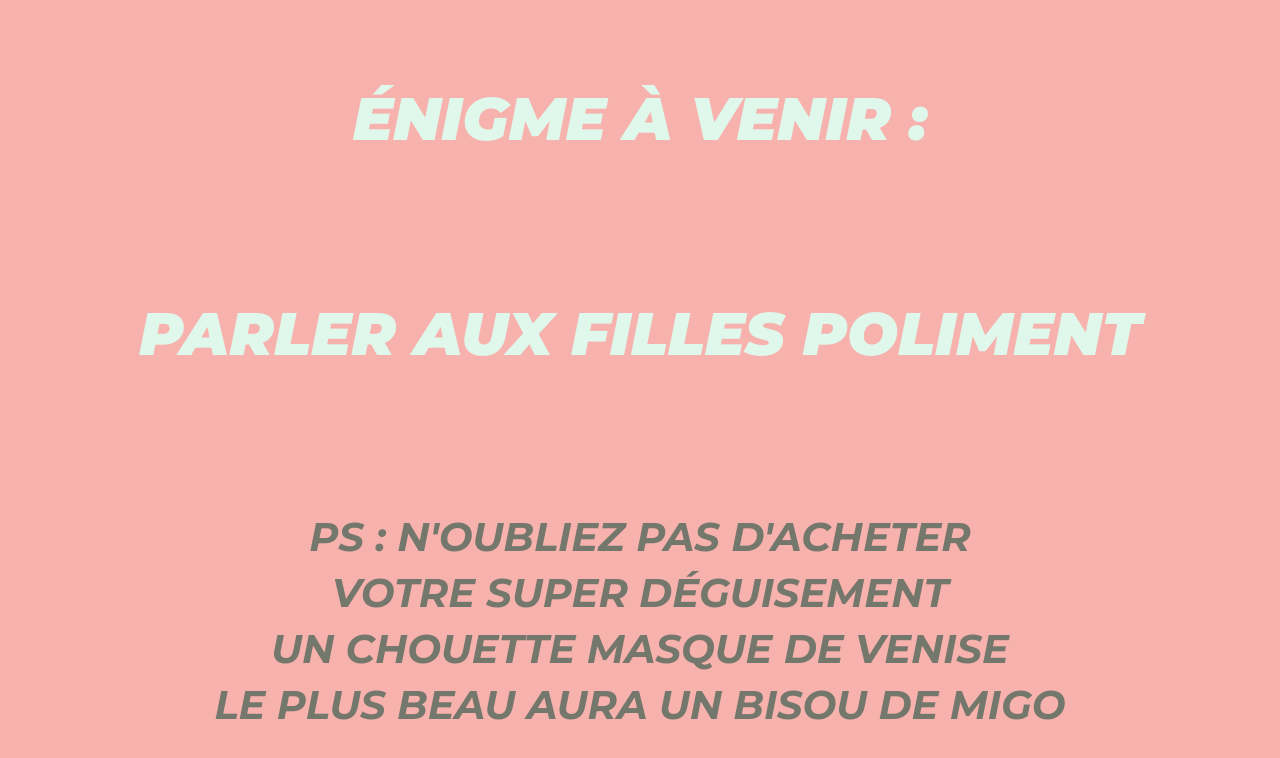
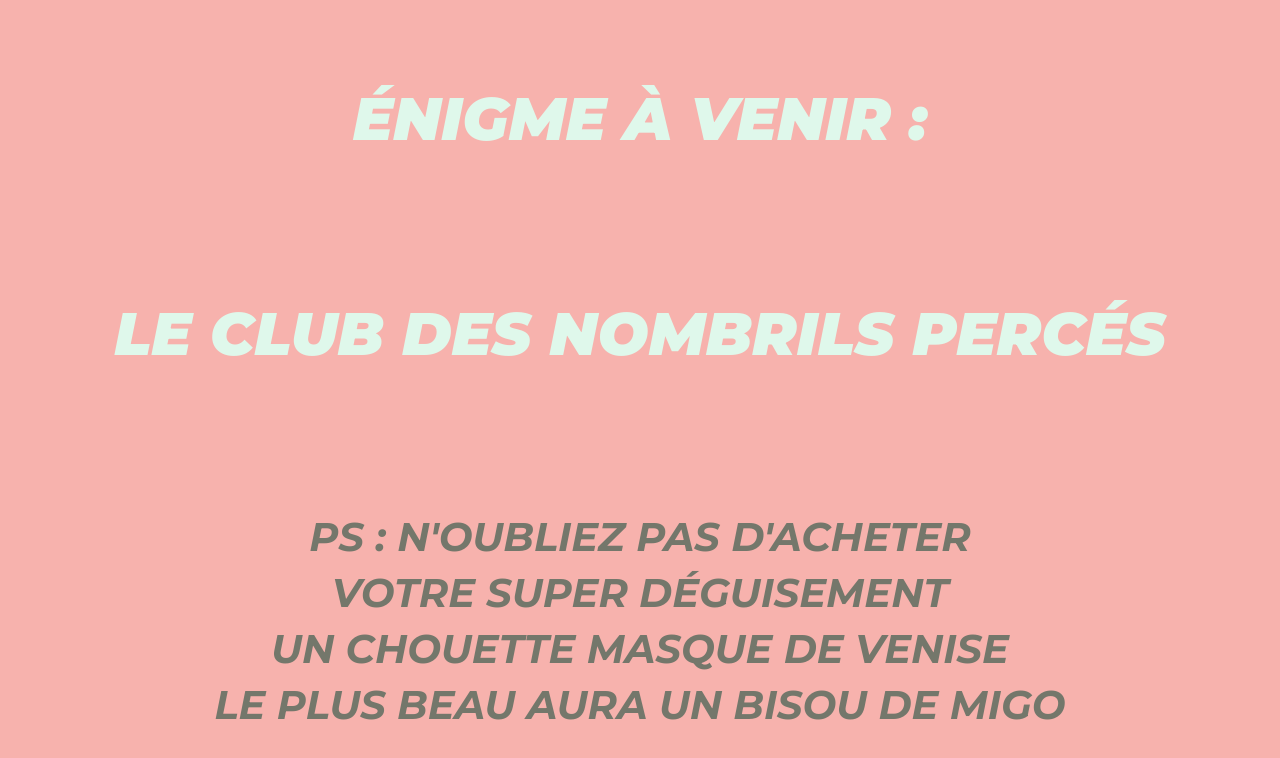
Before and after one commit to gabriellelailler/12nombril, a plain HTML site: page index.html in a window 1280 px wide. Shown: the part 1372-2130 px from the top of the page. Drawn offline with nearby package versions, Linux system fonts and the light colour scheme; a web font is replaced by a local one.

Commit message:
Add files via upload

```diff
--- a/index.html
+++ b/index.html
@@ -39,7 +39,7 @@
     <br/>
     <br/>
     <br/>
-    <h2> PARLER AUX FILLES POLIMENT </h2>
+    <h2> LE CLUB DES NOMBRILS PERCÉS </h2>
 
     <br/>
 
```
